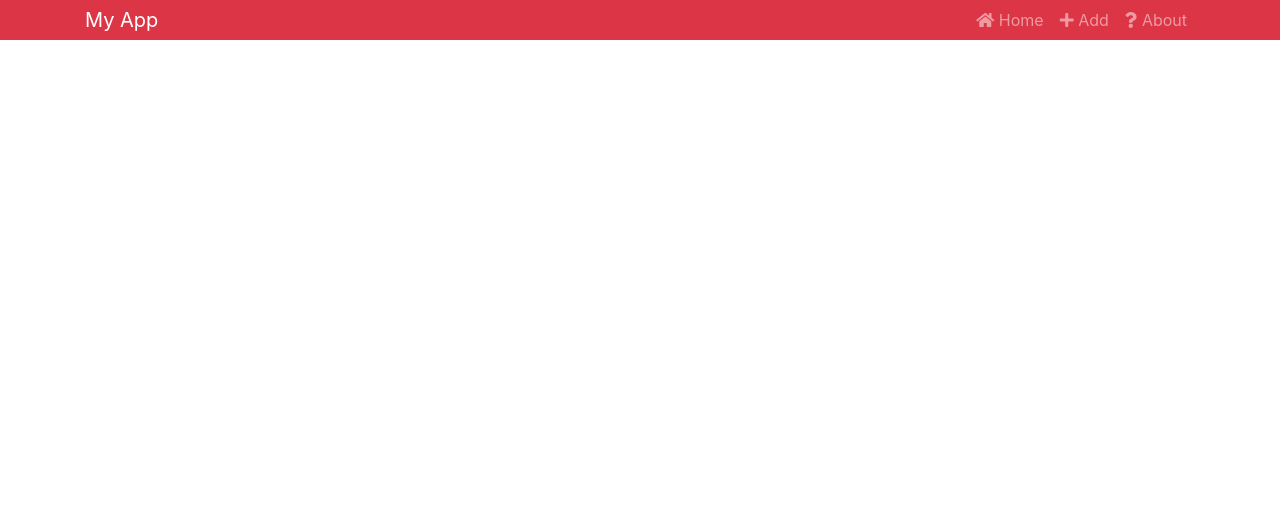
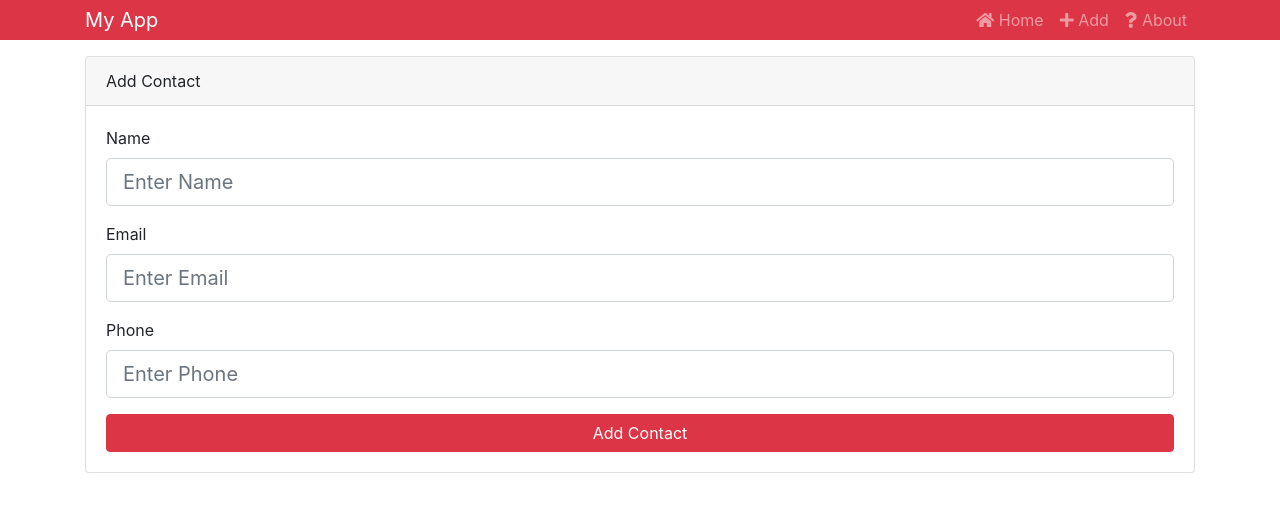
Before and after one commit to alexcol123/contactManReduxTest8, a React (Create React App) app: page /contact/add in a window 1280 px wide. Shown: the top 512 px of the page. Built offline with nearby package versions, Linux system fonts and the light colour scheme.

Commit message:
Added Add Contact Component

```diff
--- a/src/App.js
+++ b/src/App.js
@@ -6,7 +6,8 @@ import { BrowserRouter as Router, Route, Switch } from 'react-router-dom';
 
 import Header from './components/layout/Header';
 
-import { Contacts } from './components/contacts/Contacts';
+import Contacts from './components/contacts/Contacts';
+import AddContact from './components/contacts/AddContact';
 
 import About from './components/pages/About';
 import NotFound from './components/pages/NotFound';
@@ -20,6 +21,7 @@ class App extends Component {
           <div className="container">
             <Switch>
               <Route exact path="/" component={Contacts} />
+              <Route exact path="/contact/add" component={AddContact} />
               <Route exact path="/about" component={About} />
               <Route exact path="/notFound" component={NotFound} />
             </Switch>
--- /dev/null
+++ b/src/components/contacts/AddContact.js
@@ -0,0 +1,131 @@
+import React, { Component } from 'react';
+
+export class AddContact extends Component {
+  state = {
+    name: '',
+    email: '',
+    phone: '',
+    errors: {}
+  };
+
+  onSubmit = e => {
+    e.preventDefault();
+
+    const { name, email, phone } = this.state;
+
+    // check form errors
+    if (name === '') {
+      this.setState({ errors: { name: 'Name is required' } });
+      return;
+    }
+    if (email === '') {
+      this.setState({ errors: { email: 'Email is required' } });
+      return;
+    }
+    if (phone === '') {
+      this.setState({ errors: { phone: 'Phone is required' } });
+      return;
+    }
+
+    const newContact = {
+      name,
+      email,
+      phone
+    };
+
+    console.log(newContact);
+  };
+
+  onChange = e =>
+    this.setState({
+      [e.target.name]: e.target.value
+    });
+
+  render() {
+    const { name, email, phone } = this.state;
+    console.log(this.state);
+
+    return (
+      <div className="card mb-3">
+        <div className="card-header">Add Contact</div>
+        <div className="card-body">
+          <form onSubmit={this.onSubmit}>
+            <div className="form-group">
+              <label htmlFor={name}>Name</label>
+              <input
+                type="text"
+                name="name"
+                placeholder="Enter Name"
+                value={name}
+                onChange={this.onChange}
+                // className={classnames(' form-control form-control-lg', {
+                //   'is-invalid': this.state.errors.name
+                // })}
+                className={
+                  this.state.errors.name
+                    ? 'form-control form-control-lg is-invalid'
+                    : ' form-control form-control-lg '
+                }
+              />
+              {this.state.errors && (
+                <div className="invalid-feedback">{this.state.errors.name}</div>
+              )}
+            </div>
+
+            <div className="form-group">
+              <label>Email</label>
+              <input
+                type="email"
+                name="email"
+                placeholder="Enter Email"
+                value={email}
+                // error={errors.email}
+                onChange={this.onChange}
+                className={
+                  this.state.errors.email
+                    ? 'form-control form-control-lg is-invalid'
+                    : ' form-control form-control-lg '
+                }
+              />
+              {this.state.errors && (
+                <div className="invalid-feedback">
+                  {this.state.errors.email}
+                </div>
+              )}
+            </div>
+
+            <div className="form-group">
+              <label>Phone</label>
+              <input
+                type="text"
+                name="phone"
+                placeholder="Enter Phone"
+                value={phone}
+                //error={errors.phone}
+                onChange={this.onChange}
+                className={
+                  this.state.errors.phone
+                    ? 'form-control form-control-lg is-invalid'
+                    : ' form-control form-control-lg '
+                }
+              />
+              {this.state.errors && (
+                <div className="invalid-feedback">
+                  {this.state.errors.phone}
+                </div>
+              )}
+            </div>
+
+            <input
+              type="submit"
+              value="Add Contact"
+              className="btn btn-danger btn-block"
+            />
+          </form>
+        </div>
+      </div>
+    );
+  }
+}
+
+export default AddContact;
```
Also changed, not shown: src/components/contacts/Contact.js (+12 -13 lines).
